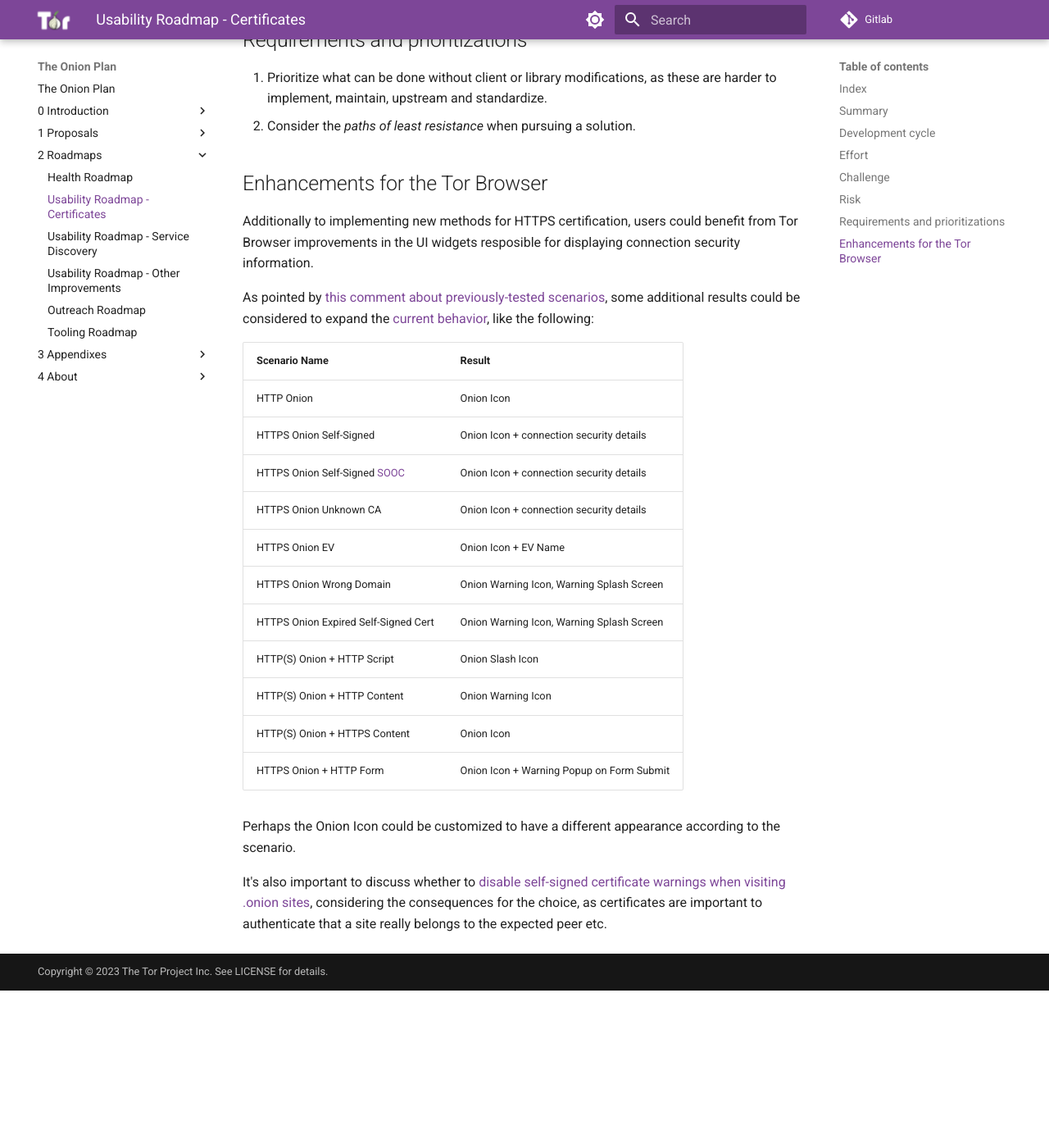
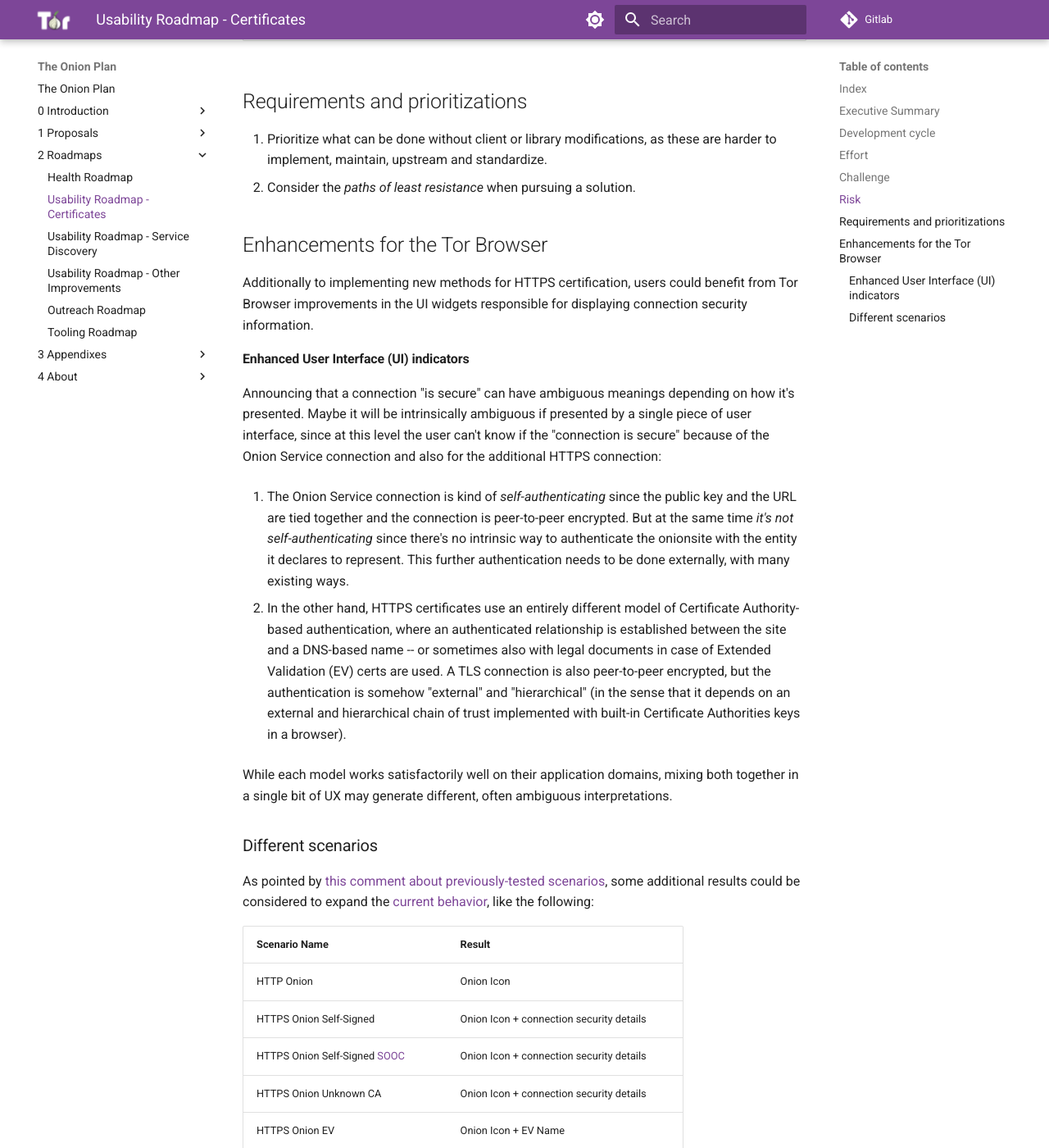
Before and after one commit to offsoc/onionplan, an MkDocs documentation site: the page built from docs/2 - Roadmaps/02 - Roadmap: Usability Proposal - Certificates.md, in a window 1280 px wide and 1400 px high, scrolled down 3140 px. Shown: the whole window at 82% size. Built offline with MkDocs 1.6.1 and Material for MkDocs 9.7.7, drawn with Linux system fonts in a browser that asks for light colours; before the commit the page ends 4348 px from its top, so only the background shows below that; some of the changed text lies outside the part shown.

Commit message:
Feat: roadmaps: certificates: on Enhanced User Interface (UI) indicators

```diff
--- a/docs/2 - Roadmaps/02 - Roadmap: Usability Proposal - Certificates.md
+++ b/docs/2 - Roadmaps/02 - Roadmap: Usability Proposal - Certificates.md
@@ -7,7 +7,7 @@
 
 [TOC]
 
-## Summary
+## Executive Summary
 
 1. All existing [certificate proposals][] are non-conflicting!
 2. That means they could be pursued in parallel, so there's no block in here
@@ -87,8 +87,38 @@ Onion-only CAs                        | Low                      | Medium
 ## Enhancements for the Tor Browser
 
 Additionally to implementing new methods for HTTPS certification, users could
-benefit from Tor Browser improvements in the UI widgets resposible for
+benefit from Tor Browser improvements in the UI widgets responsible for
 displaying connection security information.
+
+#### Enhanced User Interface (UI) indicators
+
+Announcing that a connection "is secure" can have ambiguous meanings depending
+on how it's presented. Maybe it will be intrinsically ambiguous if presented by
+a single piece of user interface, since at this level the user can't know if
+the "connection is secure" because of the Onion Service connection and also for
+the additional HTTPS connection:
+
+1. The Onion Service connection is kind of _self-authenticating_ since the
+   public key and the URL are tied together and the connection is peer-to-peer
+   encrypted. But at the same time _it's not self-authenticating_ since there's no
+   intrinsic way to authenticate the onionsite with the entity it declares to
+   represent. This further authentication needs to be done externally, with
+   many existing ways.
+
+2. In the other hand, HTTPS certificates use an entirely different model of
+   Certificate Authority-based authentication, where an authenticated
+   relationship is established between the site and a DNS-based name -- or
+   sometimes also with legal documents in case of Extended Validation (EV)
+   certs are used. A TLS connection is also peer-to-peer encrypted, but the
+   authentication is somehow "external" and "hierarchical" (in the sense that it
+   depends on an external and hierarchical chain of trust implemented with
+   built-in Certificate Authorities keys in a browser).
+
+While each model works satisfactorily well on their application domains, mixing
+both together in a single bit of UX may generate different, often ambiguous
+interpretations.
+
+### Different scenarios
 
 As pointed by [this comment about previously-tested scenarios][], some
 additional results could be considered to expand the [current behavior][], like
@@ -108,7 +138,8 @@ HTTP(S) Onion + HTTP  Content        | Onion Warning Icon
 HTTP(S) Onion + HTTPS Content        | Onion Icon
 HTTPS   Onion + HTTP  Form           | Onion Icon + Warning Popup on Form Submit
 
-Perhaps the Onion Icon could be customized to have a different appearance according to the scenario.
+Perhaps the Onion Icon could be customized to have a different appearance
+according to the scenario.
 
 It's also important to discuss whether to [disable self-signed certificate
 warnings when visiting .onion sites][], considering the consequences for the
```
